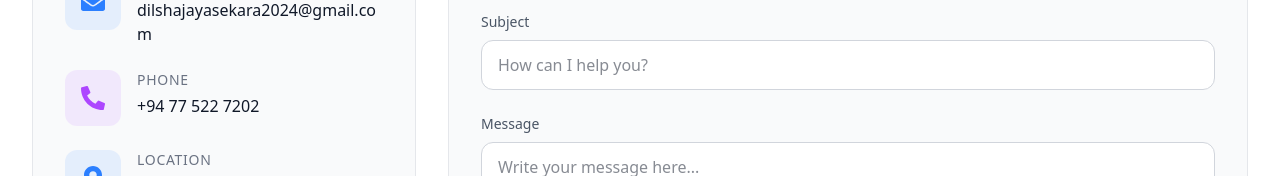
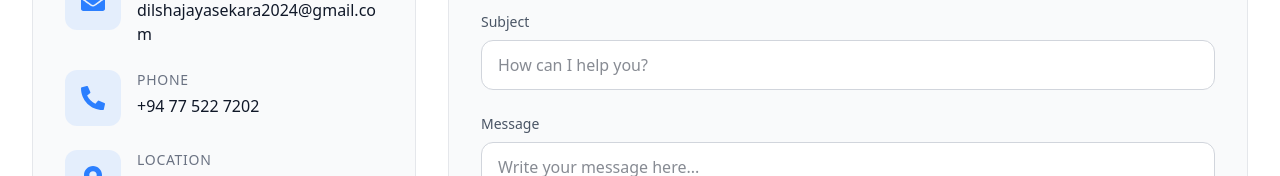
Before and after one commit to Dilsha0412/Myportfolio, a React (Vite) app: page / in a window 1280 px wide. Shown: the part 5367-5543 px from the top of the page. Built offline with nearby package versions, Linux system fonts and the light colour scheme.

Commit message:
Add some features

```diff
--- a/src/components/Contact.jsx
+++ b/src/components/Contact.jsx
@@ -116,7 +116,7 @@ const Contact = () => {
               </div>
 
               <div className="flex items-start gap-4">
-                <div className="p-4 bg-purple-500/10 rounded-xl text-purple-500">
+                <div className="p-4 bg-blue-500/10 rounded-xl text-blue-500">
                   <FaPhoneAlt size={24} />
                 </div>
                 <div>
--- a/src/data/portfolioData.js
+++ b/src/data/portfolioData.js
@@ -16,7 +16,7 @@ export const heroData = {
   socialLinks: [
     { name: "GitHub", url: "https://github.com", icon: "FaGithub" },
     { name: "LinkedIn", url: "https://linkedin.com", icon: "FaLinkedin" },
-    { name: "Twitter", url: "https://twitter.com", icon: "FaTwitter" },
+    { name: "Twitter", url: "https://x.com/dilsha0412", icon: "FaTwitter" },
   ]
 };
 
@@ -128,7 +128,7 @@ export const contactData = {
   socialLinks: [
     { name: "GitHub", url: "https://github.com", icon: "FaGithub" },
     { name: "LinkedIn", url: "https://linkedin.com", icon: "FaLinkedin" },
-    { name: "Twitter", url: "https://twitter.com", icon: "FaTwitter" },
+    { name: "Twitter", url: "https://x.com/dilsha0412", icon: "FaTwitter" },
   ]
 };
 
```
